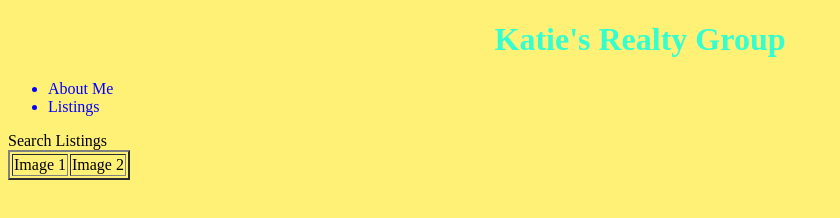
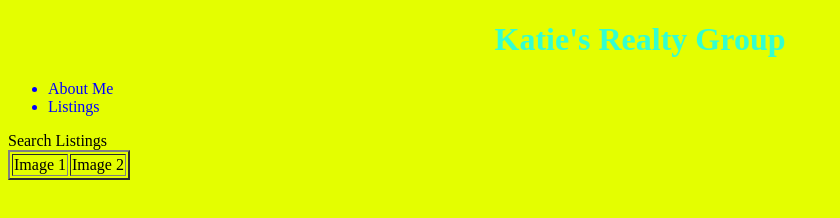
Before and after one commit to jrome010/KatiesRealty, a plain HTML site: page index.html in a window 1280 px wide. Shown: the whole page, without its empty margins (0-840 px from the left). Drawn offline with Linux system fonts and the light colour scheme.

Commit message:
changed bg color

```diff
--- a/index.html
+++ b/index.html
@@ -6,7 +6,7 @@
 			li {color:blue;}
 			h1 {color:#33ffd0;}
 			h1 {text-align:center;}
-			body {background-color:#fff176  ;}
+			body {background-color:#e4fe00  ;}
 
 
 		</style>
```
